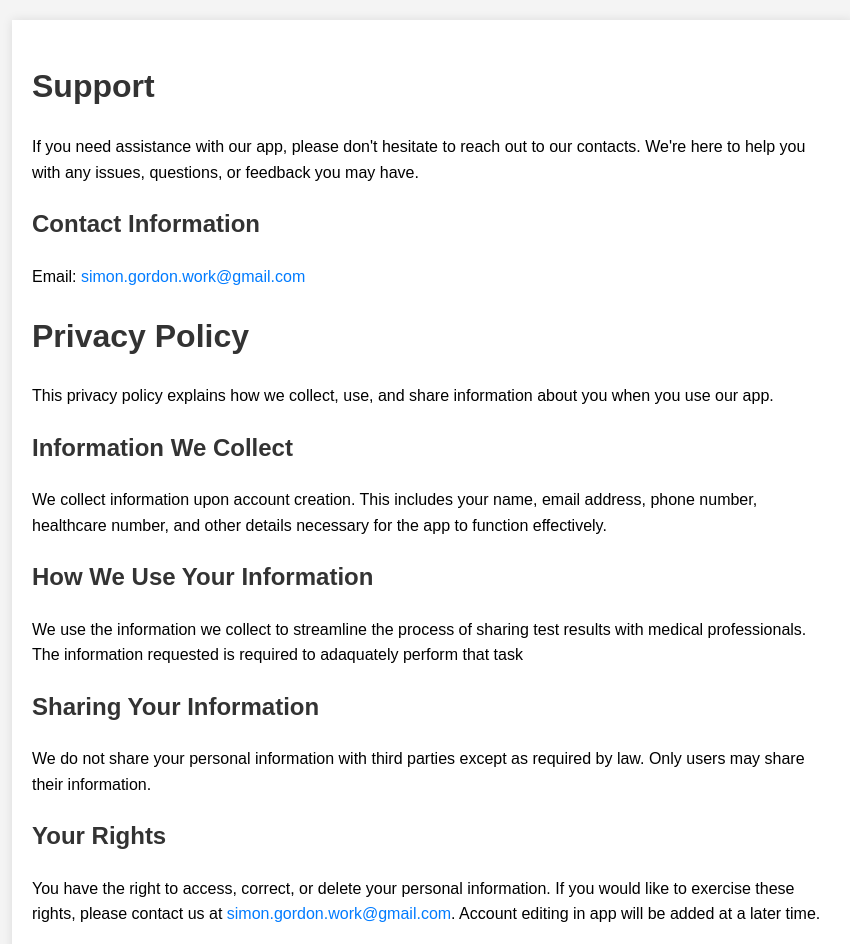
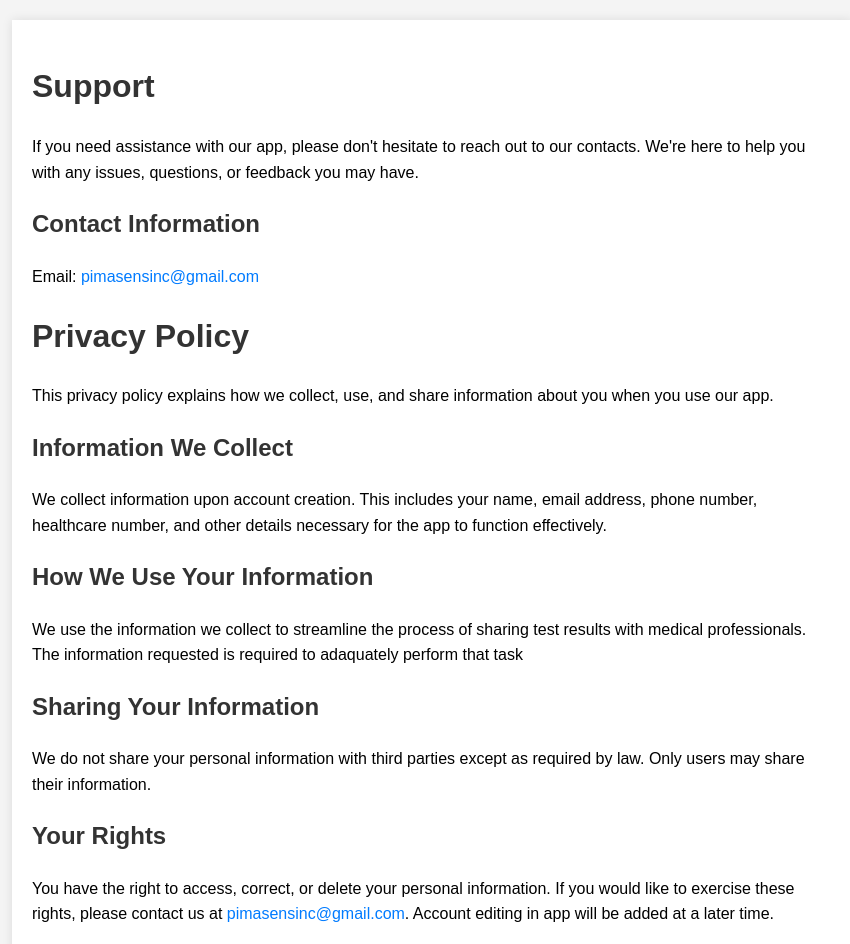
Before and after one commit to gordons34/gordons34.github.io, a plain HTML site: page index.html in a window 1280 px wide. Shown: the top 944 px of the page, without its empty margins (208-1058 px from the left). Drawn offline with Linux system fonts and the light colour scheme.

Commit message:
Update index.html
Changing the email from my personal to the company email.

```diff
--- a/index.html
+++ b/index.html
@@ -39,7 +39,7 @@
         <h1>Support</h1>
         <p>If you need assistance with our app, please don't hesitate to reach out to our contacts. We're here to help you with any issues, questions, or feedback you may have.</p>
         <h2>Contact Information</h2>
-        <p>Email: <a href="mailto:simon.gordon.work@gmail.com">simon.gordon.work@gmail.com</a></p>
+        <p>Email: <a href="mailto:pimasensinc@gmail.com">pimasensinc@gmail.com</a></p>
 
         <h1>Privacy Policy</h1>
         <p>This privacy policy explains how we collect, use, and share information about you when you use our app.</p>
@@ -54,7 +54,7 @@
         <p>We do not share your personal information with third parties except as required by law. Only users may share their information.</p>
 
         <h2>Your Rights</h2>
-        <p>You have the right to access, correct, or delete your personal information. If you would like to exercise these rights, please contact us at <a href="mailto:simon.gordon.work@gmail.com">simon.gordon.work@gmail.com</a>. Account editing in app will be added at a later time.</p>
+        <p>You have the right to access, correct, or delete your personal information. If you would like to exercise these rights, please contact us at <a href="mailto:pimasensinc@gmail.com">pimasensinc@gmail.com</a>. Account editing in app will be added at a later time.</p>
 
         <h2>Changes to This Policy</h2>
         <p>We may update this privacy policy from time to time. We will notify you of any significant changes by posting the new policy on this page and updating the date below.</p>
```
